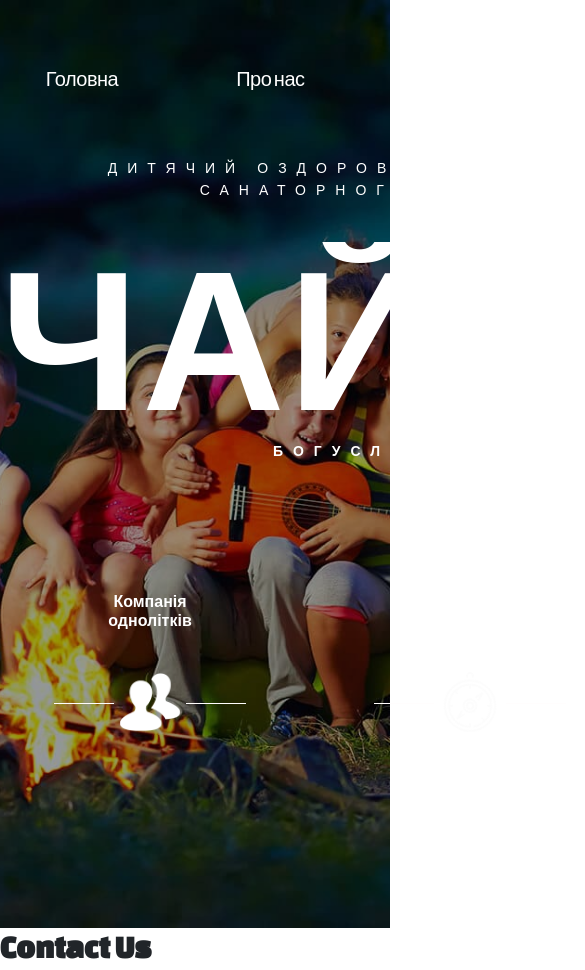
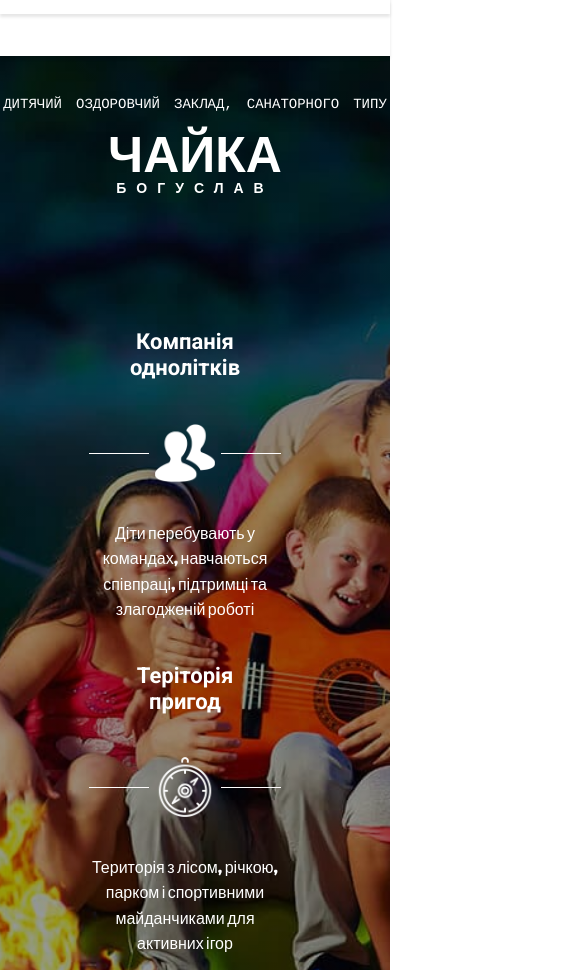
Before and after one commit to 0trava/Chaika_summer-Camp, a plain HTML site: page index.html in a window 390 px wide. Shown: the top 970 px of the page, 585 px wide, since content can reach past the window. Drawn offline with nearby package versions, Linux system fonts and the light colour scheme.

Commit message:
header add adaptive style

```diff
--- a/css/base/typography.css
+++ b/css/base/typography.css
@@ -37,6 +37,10 @@ h3 {
   font-size: 1.75rem; /* приблизно 28px */
 }
 
+h4 {
+    font-family: Roboto, sans-serif;
+}
+
  @font-face {
   font-family: 'Glyphicons Halflings';
   src: url('../fonts/glyphicons-halflings-regular.eot');
--- a/css/components/header.css
+++ b/css/components/header.css
@@ -56,7 +56,20 @@ header .stuck_container + .brand {
     -webkit-border-radius: 10px;
     -moz-border-radius: 10px;
     border-radius: 10px;
+    transition: 0.3s;
 }
+
+.sf-menu > li > a:hover, .sf-menu > li > a:focus {
+    color: #3e3e3e;
+    background: #fff;
+}
+
+.sf-menu > li.active > a {
+    color: #3e3e3e;
+    background: #fff;
+}
+
+
 .sf-menu a {
     display: block;
 }
@@ -76,6 +89,7 @@ a {
     text-transform: uppercase;
     font-size: 14px;
     letter-spacing: 10px;
+    font-family: 'Glyphicons Halflings', Courier, monospace;
 }
 
 .brand {
@@ -130,6 +144,7 @@ a {
 .list_banners li .icon_holder {
     position: relative;
     display: inline-block;
+    transition: 0.3s;
 }
 
 
@@ -145,6 +160,19 @@ a {
     display: inline-block;
 
 }
+
+.icon_holder:hover ~ .banner-cont,
+.icon_holder:focus ~ .banner-cont {
+  display: flex;
+}
+
+.banner-cont {
+    padding-top: 30px;
+    display: flex;
+    align-items: center;
+}
+
+
 
 
 
@@ -171,3 +199,109 @@ a {
 .banner-cont {
     display: none;
 }
+
+/* MOBILE STYLE  MENU*/
+
+.stuck_container {
+    display: none;
+    position: fixed;
+    top: 0;
+    left: 0;
+    right: 0;
+    height: 56px;
+    background: #FFF;
+    color: #000;
+    -webkit-box-shadow: 0 3px 3px 0 rgba(0, 0, 0, 0.1);
+    -moz-box-shadow: 0 3px 3px 0 rgba(0, 0, 0, 0.1);
+    box-shadow: 0 3px 3px 0 rgba(0, 0, 0, 0.1);
+    z-index: 99999991;
+}
+
+
+/* Tablet media style */
+
+@media (max-width: 1199px) {
+    .brand_slogan {
+        letter-spacing: 1px;
+    }
+
+        .brand_name {
+        margin-top: 0;
+        font-size: 90px;
+        line-height: 90px;
+        letter-spacing: 0;
+        padding-top: 20px;
+    }
+}
+
+@media (max-width: 979px) {
+        .sf-menu > li > a {
+        padding: 5px 15px;
+    }
+
+        h4 {
+        font-size: 22px;
+        line-height: 26px;
+    }
+
+    .container .grid_4 {
+        width: 236px;
+    }
+}
+
+@media (max-width: 767px) {
+        header {
+        padding-top: 40px;
+        height: 150vh;
+    }
+
+
+
+    .brand_slogan {
+        letter-spacing: 0;
+    }
+
+        .brand_name {
+        font-size: 50px;
+        line-height: 45px;
+    }
+
+    .container, .container-fluid {
+    width: 100vw;}
+
+        .container [class*="grid_"], .container-fluid [class*="grid_"] {
+        float: none;
+        display: flex;
+        flex-direction: column;
+
+        align-items: center;
+
+        width: 100%;
+        margin-left: 0;
+        align-items: center;
+        align-content: center
+    }
+
+        .stuck_container {
+        display: flex;
+    }
+
+    .nav {
+        display: none;
+    }
+
+    .banner-cont {
+        display: flex;
+        width: 50vw;
+        margin-bottom: 40px;
+    }
+}
+
+@media (max-width: 479px) {
+
+
+    .container, .container-fluid {
+        width: 300px;
+        padding: 0 15px;
+    }
+}
--- a/index.html
+++ b/index.html
@@ -39,7 +39,14 @@
             </li>
             <li>
               <a href="index-1.html" class="sf-with-ul">Про нас</a>
-              <ul style="display: none;">
+
+            </li>
+            <li>
+              <a href="index-2.html">Програми</a>
+            </li>
+            <li>
+              <a href="index-3.html">Сервіси</a>
+                            <!-- <ul style="display: none;">
                 <li style="opacity: 0;">
                   <a href="#">Quisque nulla</a>
                 </li>
@@ -60,13 +67,7 @@
                 <li style="opacity: 0;">
                   <a href="#">Vivamus eget nibh</a>
                 </li>
-              </ul>
-            </li>
-            <li>
-              <a href="index-2.html">Програми</a>
-            </li>
-            <li>
-              <a href="index-3.html">Сервіси</a>
+              </ul> -->
             </li>
             <li>
               <a href="index-4.html">Контакти</a>
@@ -97,8 +98,8 @@
               <img src="./images/icons/group-256.png" alt="Globe icon" width="60" height="60">
             </div>
             <div class="banner-cont">
-              <p>Lorem ipsum dolor sit amet, consectetur dipisicing elit, sed do eiusmod Incididunt ut labore et dolore magna aliqua. Ut enim ad minim veniam quis nostrud exercitation ullamco laboris nisi.</p>
-              <a href="#" class="btn">read more</a>
+              <p>Діти перебувають у командах, навчаються співпраці, підтримці та злагодженій роботі</p>
+              <!-- <a href="#" class="btn">Детальніше</a> -->
             </div>
         </li>
 
@@ -108,8 +109,8 @@
               <img src="./images/icons/compass-2-256.png" alt="Globe icon" width="60" height="60">
             </div>
             <div class="banner-cont">
-              <p>Lorem ipsum dolor sit amet, consectetur dipisicing elit, sed do eiusmod Incididunt ut labore et dolore magna aliqua. Ut enim ad minim veniam quis nostrud exercitation ullamco laboris nisi.</p>
-              <a href="#" class="btn">read more</a>
+              <p>Територія з лісом, річкою, парком і спортивними майданчиками для активних ігор</p>
+              <!-- <a href="#" class="btn">Детальніше</a> -->
             </div>
         </li>
 
@@ -119,15 +120,16 @@
               <img src="./images/icons/globe-5-256.png" alt="Globe icon" width="60" height="60">
             </div>
             <div class="banner-cont">
-              <p>Lorem ipsum dolor sit amet, consectetur dipisicing elit, sed do eiusmod Incididunt ut labore et dolore magna aliqua. Ut enim ad minim veniam quis nostrud exercitation ullamco laboris nisi.</p>
-              <a href="#" class="btn">read more</a>
+              <p>Разом досліджуємо природу, танцюємо, граємо і вчимося працювати в команді!</p>
+              <!-- <a href="#" class="btn">Детальніше</a> -->
             </div>
         </li>
 
       </ul>
     </div>
 
-  <div id="stuck_container" class="stuck_container isStuck" style="top: -42px; visibility: hidden; position: fixed; width: 100%;">
+    <!-- Mobile nav bar -->
+  <div id="stuck_container" class="stuck_container isStuck" style="top: -42px;  position: fixed; width: 100%;">
       <div class="container">
 
 
```
